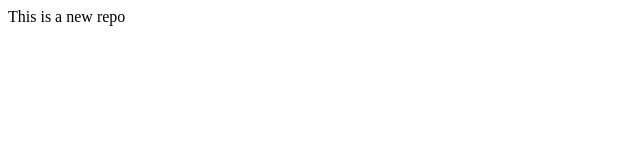
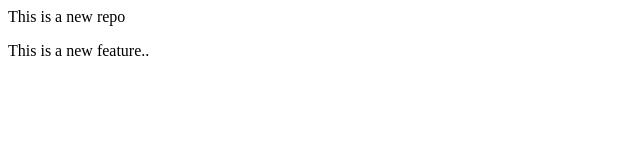
Before and after one commit to Souravcodes077/first_demo, a plain HTML site: page index.html in a window 1280 px wide. Shown: the whole page, without its empty margins (0-640 px from the left). Drawn offline with Linux system fonts and the light colour scheme.

Commit message:
Adsd new feature

```diff
--- a/index.html
+++ b/index.html
@@ -1 +1,5 @@
 <p>This is a new repo</p>
+
+<p>
+    This is a new feature..
+</p>
```
